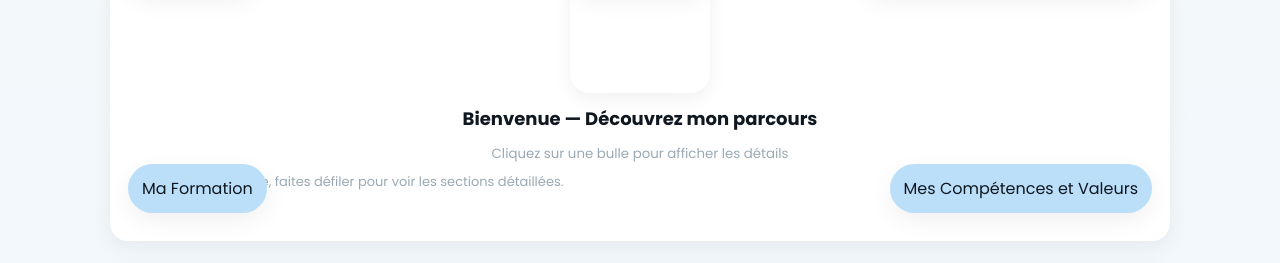
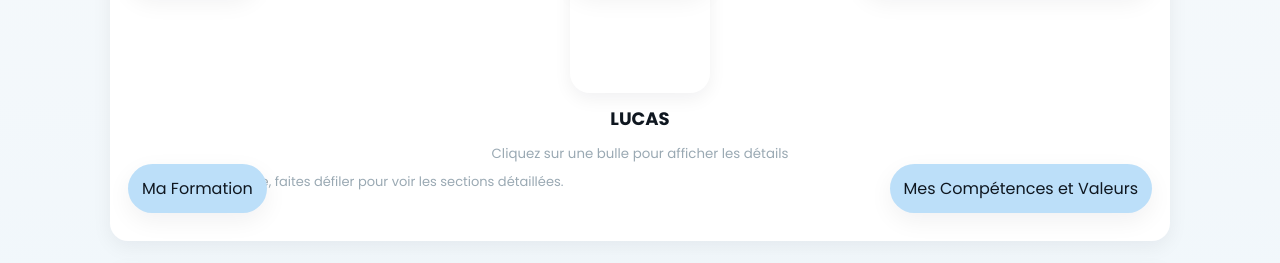
Before and after one commit to Lucaaas-bzlc/Porte-Folio, a plain HTML site: page index.html in a window 1280 px wide. Shown: the part 233-496 px from the top of the page. Drawn offline with Linux system fonts and the light colour scheme.

Commit message:
Update index.html

```diff
--- a/index.html
+++ b/index.html
@@ -96,7 +96,7 @@
     <div class="mindmap-card" role="navigation" aria-label="Carte mentale de navigation">
       <div class="center">
         <div class="photo"><img src="photo.jpg" alt="Photo de Lucas"></div>
-        <h2>Bienvenue — Découvrez mon parcours</h2>
+        <h2>LUCAS</h2>
         <small>Cliquez sur une bulle pour afficher les détails</small>
       </div>
 
```
